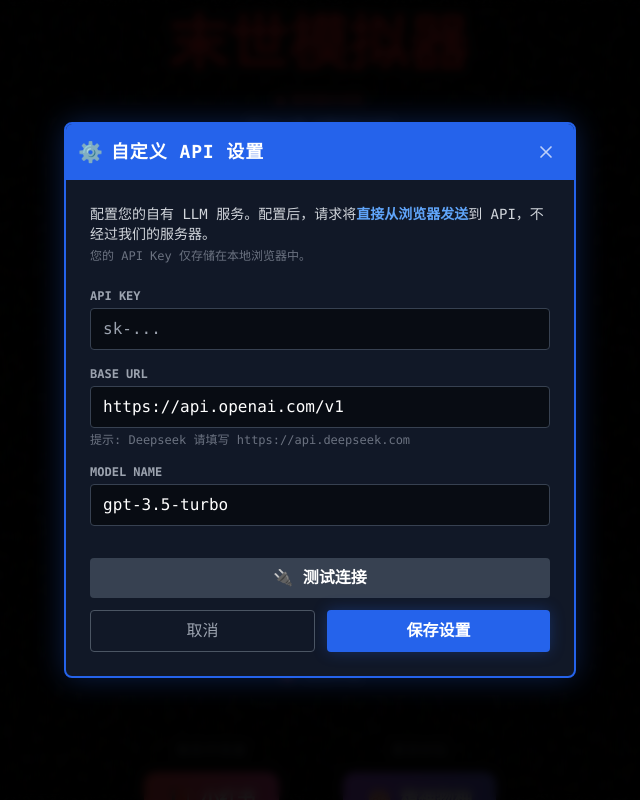
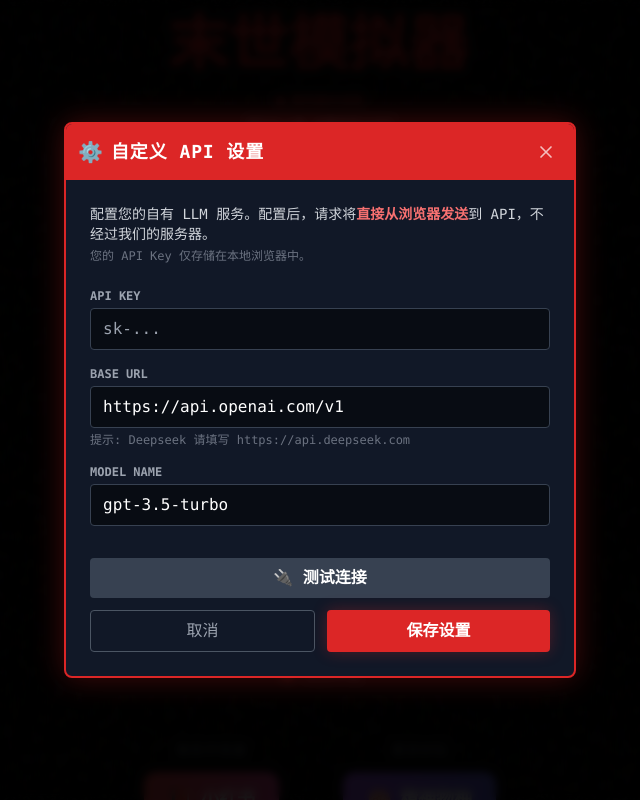
Before and after one commit to wangyafu/doomsaday, a Vue app in the folder frontend/: page / in a window 1280 px wide. Both pictures are taken after a click on the button "API设置". Shown: the whole page, without its empty margins (320-960 px from the left). Built offline with nearby package versions, Linux system fonts and the light colour scheme; no server answers.

Commit message:
修改自定义API窗口的样式

```diff
--- a/frontend/src/components/SettingsModal.vue
+++ b/frontend/src/components/SettingsModal.vue
@@ -67,15 +67,15 @@ async function handleTestConnection() {
 <template>
   <transition name="modal-fade">
     <div v-if="show" class="fixed inset-0 z-50 flex items-center justify-center p-4 bg-black/90 backdrop-blur-sm">
-      <div class="w-full max-w-lg max-h-[90vh] overflow-y-auto bg-gray-900 border-2 border-blue-600 rounded-lg shadow-[0_0_30px_rgba(37,99,235,0.3)]">
+      <div class="w-full max-w-lg max-h-[90vh] overflow-y-auto bg-gray-900 border-2 border-red-600 rounded-lg shadow-[0_0_30px_rgba(220,38,38,0.3)]">
         <!-- 头部 -->
-        <div class="bg-blue-600 p-3 flex items-center gap-2 sticky top-0 z-10">
+        <div class="bg-red-600 p-3 flex items-center gap-2 sticky top-0 z-10">
           <span class="text-xl">⚙️</span>
           <h2 class="text-white font-bold text-lg tracking-wider flex-1">自定义 API 设置</h2>
           <!-- 关闭按钮 -->
           <button
             @click="handleClose"
-            class="w-8 h-8 flex items-center justify-center text-white/70 hover:text-white hover:bg-blue-500 rounded-full transition-all"
+            class="w-8 h-8 flex items-center justify-center text-white/70 hover:text-white hover:bg-red-500 rounded-full transition-all"
           >
             <svg xmlns="http://www.w3.org/2000/svg" class="w-5 h-5" fill="none" viewBox="0 0 24 24" stroke="currentColor" stroke-width="2">
               <path stroke-linecap="round" stroke-linejoin="round" d="M6 18L18 6M6 6l12 12" />
@@ -86,7 +86,7 @@ async function handleTestConnection() {
         <!-- 内容区 -->
         <div class="p-6 space-y-6">
           <div class="text-gray-300 text-sm space-y-1">
-            <p>配置您的自有 LLM 服务。配置后，请求将<span class="text-blue-400 font-bold">直接从浏览器发送</span>到 API，不经过我们的服务器。</p>
+            <p>配置您的自有 LLM 服务。配置后，请求将<span class="text-red-400 font-bold">直接从浏览器发送</span>到 API，不经过我们的服务器。</p>
             <p class="text-xs text-gray-500">您的 API Key 仅存储在本地浏览器中。</p>
           </div>
 
@@ -99,7 +99,7 @@ async function handleTestConnection() {
                 v-model="form.apiKey"
                 type="password"
                 placeholder="sk-..."
-                class="w-full bg-black/50 border border-gray-700 rounded px-3 py-2 text-white focus:border-blue-500 focus:outline-none transition-colors"
+                class="w-full bg-black/50 border border-gray-700 rounded px-3 py-2 text-white focus:border-red-500 focus:outline-none transition-colors"
                 autocomplete="off"
               />
             </div>
@@ -111,7 +111,7 @@ async function handleTestConnection() {
                 v-model="form.baseUrl"
                 type="text"
                 placeholder="https://api.openai.com/v1"
-                class="w-full bg-black/50 border border-gray-700 rounded px-3 py-2 text-white focus:border-blue-500 focus:outline-none transition-colors"
+                class="w-full bg-black/50 border border-gray-700 rounded px-3 py-2 text-white focus:border-red-500 focus:outline-none transition-colors"
               />
               <p class="text-xs text-gray-500">提示: Deepseek 请填写 https://api.deepseek.com</p>
             </div>
@@ -123,7 +123,7 @@ async function handleTestConnection() {
                 v-model="form.model"
                 type="text"
                 placeholder="gpt-3.5-turbo"
-                class="w-full bg-black/50 border border-gray-700 rounded px-3 py-2 text-white focus:border-blue-500 focus:outline-none transition-colors"
+                class="w-full bg-black/50 border border-gray-700 rounded px-3 py-2 text-white focus:border-red-500 focus:outline-none transition-colors"
               />
             </div>
           </div>
@@ -157,7 +157,7 @@ async function handleTestConnection() {
               </button>
               <button
                 @click="handleSave"
-                class="flex-1 py-2 bg-blue-600 hover:bg-blue-500 text-white font-bold rounded transition-all shadow-[0_0_15px_rgba(37,99,235,0.3)]"
+                class="flex-1 py-2 bg-red-600 hover:bg-red-500 text-white font-bold rounded transition-all shadow-[0_0_15px_rgba(220,38,38,0.3)]"
               >
                 保存设置
               </button>
```
